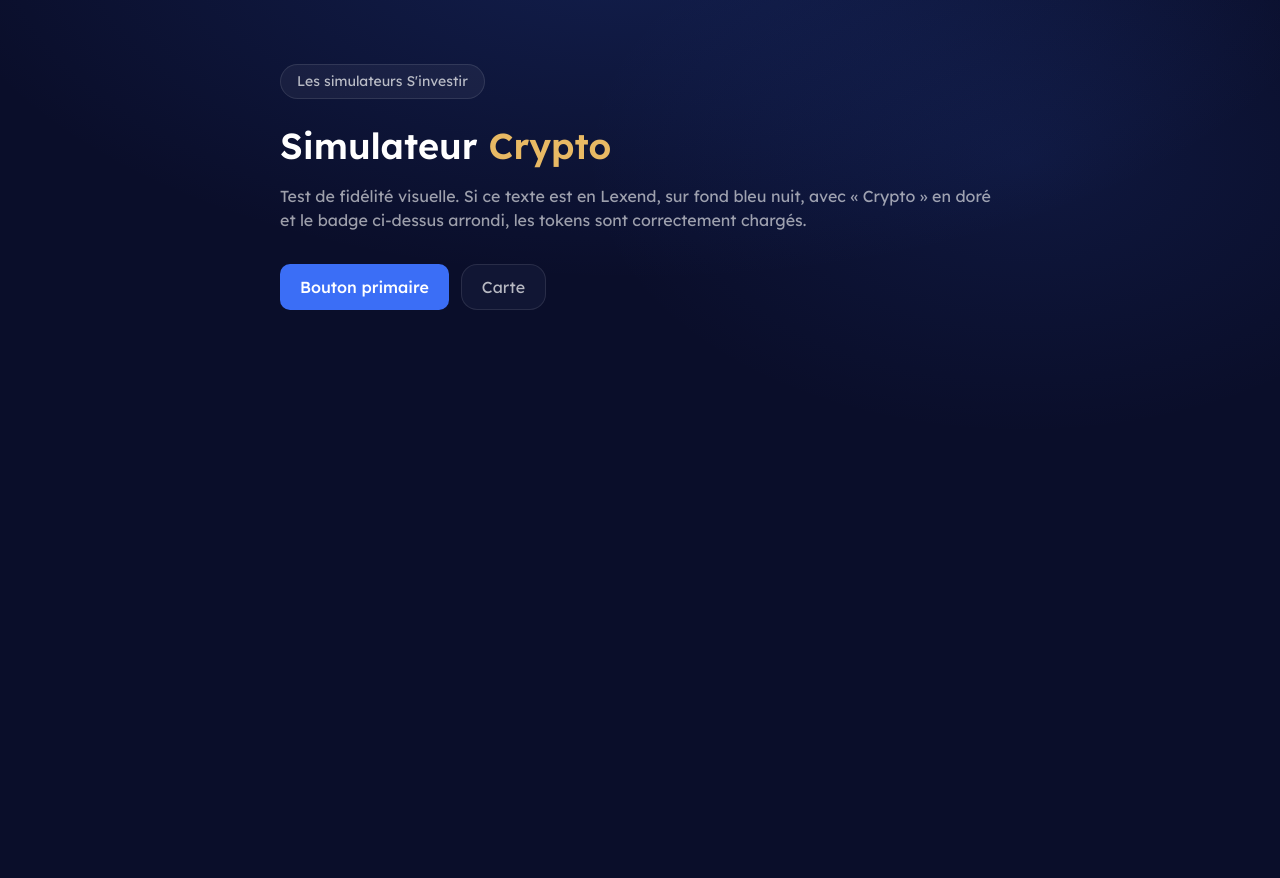
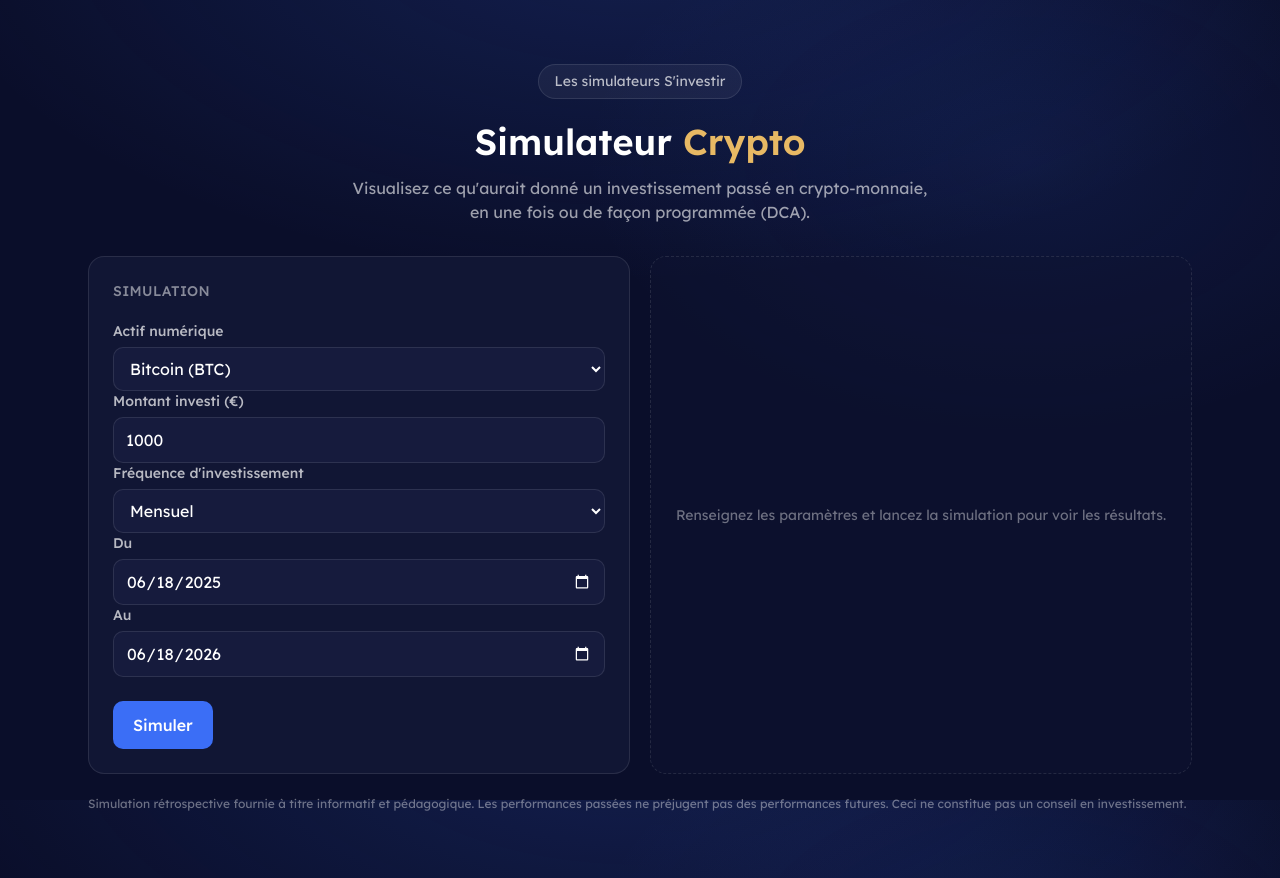
Before and after one commit to Yentec/SinvestirTestTechnique, a Next.js app: page / in a window 1280 px wide. Before the commit the page ends 800 px from the top, so only its background shows below. Built offline with nearby package versions, Linux system fonts and the light colour scheme.

Commit message:
feat: assemble simulator with two-column layout and embed route

```diff
--- /dev/null
+++ b/app/embed/page.tsx
@@ -0,0 +1,9 @@
+import { Simulator } from '@/components/Simulator';
+
+export default function EmbedPage() {
+  return (
+    <main className="mx-auto max-w-2xl px-4 py-4">
+      <Simulator embedded />
+    </main>
+  );
+}
--- a/app/page.tsx
+++ b/app/page.tsx
@@ -1,23 +1,20 @@
+import { Simulator } from '@/components/Simulator';
+
 export default function Home() {
   return (
-    <main className="mx-auto max-w-3xl px-6 py-16">
-      <span className="pill mb-6">Les simulateurs S&apos;investir</span>
-      <h1 className="text-4xl font-semibold leading-tight">
-        Simulateur <span className="text-gold">Crypto</span>
-      </h1>
-      <p className="mt-4 text-white/60">
-        Test de fidélité visuelle. Si ce texte est en Lexend, sur fond bleu
-        nuit, avec « Crypto » en doré et le badge ci-dessus arrondi, les tokens
-        sont correctement chargés.
-      </p>
-      <div className="mt-8 flex gap-3">
-        <button className="rounded-input bg-brand px-5 py-2.5 font-medium transition-colors hover:bg-brand-hover">
-          Bouton primaire
-        </button>
-        <div className="rounded-card border border-white/10 bg-bg-card px-5 py-2.5 text-white/70">
-          Carte
-        </div>
+    <main className="mx-auto max-w-6xl px-6 py-12 sm:py-16">
+      <div className="mb-8 text-center">
+        <span className="pill mb-5">Les simulateurs S&apos;investir</span>
+        <h1 className="text-3xl font-semibold leading-tight sm:text-4xl">
+          Simulateur <span className="text-gold">Crypto</span>
+        </h1>
+        <p className="mx-auto mt-3 max-w-xl text-white/60">
+          Visualisez ce qu&apos;aurait donné un investissement passé en
+          crypto-monnaie, en une fois ou de façon programmée (DCA).
+        </p>
       </div>
+
+      <Simulator />
     </main>
   );
 }
--- /dev/null
+++ b/components/Simulator.tsx
@@ -0,0 +1,88 @@
+'use client';
+
+import { useState } from 'react';
+import { SimulatorForm, type FormState } from '@/components/SimulatorForm';
+import { ResultsCard } from '@/components/ResultsCard';
+import { PerformanceChart } from '@/components/PerformanceChart';
+import { GainsChart } from '@/components/GainsChart';
+import { useSimulation } from '@/components/useSimulation';
+
+function defaultRange(): { from: string; to: string } {
+  const to = new Date();
+  const from = new Date();
+  from.setFullYear(from.getFullYear() - 1);
+  return {
+    from: from.toISOString().slice(0, 10),
+    to: to.toISOString().slice(0, 10),
+  };
+}
+
+const DEFAULT_FORM: FormState = {
+  coin: 'bitcoin',
+  amount: 1000,
+  frequency: 'monthly',
+  ...defaultRange(),
+};
+
+interface SimulatorProps {
+  embedded?: boolean;
+}
+
+export function Simulator({ embedded = false }: SimulatorProps) {
+  const [form, setForm] = useState<FormState>(DEFAULT_FORM);
+  const { result, source, symbol, loading, error, run } = useSimulation();
+
+  return (
+    <div className="flex flex-col gap-5">
+      {/* Ligne 1 : formulaire + chiffres clés côte à côte (desktop) */}
+      <div className="grid grid-cols-1 gap-5 lg:grid-cols-2">
+        <SimulatorForm
+          value={form}
+          onChange={setForm}
+          onSubmit={() => run(form)}
+          loading={loading}
+        />
+        {result ? (
+          <ResultsCard result={result} symbol={symbol} />
+        ) : (
+          <div className="flex items-center justify-center rounded-card border border-dashed border-white/10 bg-bg-card/40 p-6 text-center text-sm text-white/40">
+            Renseignez les paramètres et lancez la simulation pour voir les
+            résultats.
+          </div>
+        )}
+      </div>
+
+      {error && (
+        <div
+          role="alert"
+          className="rounded-input border border-negative/30 bg-negative/10 px-4 py-3 text-sm text-negative"
+        >
+          {error}
+        </div>
+      )}
+
+      {/* Ligne 2 : graphes pleine largeur */}
+      {result && (
+        <>
+          <PerformanceChart timeline={result.timeline} symbol={symbol} />
+          <GainsChart timeline={result.timeline} symbol={symbol} />
+
+          {source === 'fallback' && (
+            <p className="text-xs text-white/40">
+              Données issues d&apos;un historique figé (période antérieure à la
+              fenêtre temps réel).
+            </p>
+          )}
+        </>
+      )}
+
+      {!embedded && (
+        <p className="text-xs leading-relaxed text-white/40">
+          Simulation rétrospective fournie à titre informatif et pédagogique.
+          Les performances passées ne préjugent pas des performances futures.
+          Ceci ne constitue pas un conseil en investissement.
+        </p>
+      )}
+    </div>
+  );
+}
--- a/package.json
+++ b/package.json
@@ -1,6 +1,6 @@
 {
   "name": "sinvestir-crypto-simulator",
-  "version": "0.4.6",
+  "version": "0.4.7",
   "private": true,
   "scripts": {
     "dev": "next dev",
```
Also changed, not shown: 1 other file (tests, documents, lock files or other folders).
